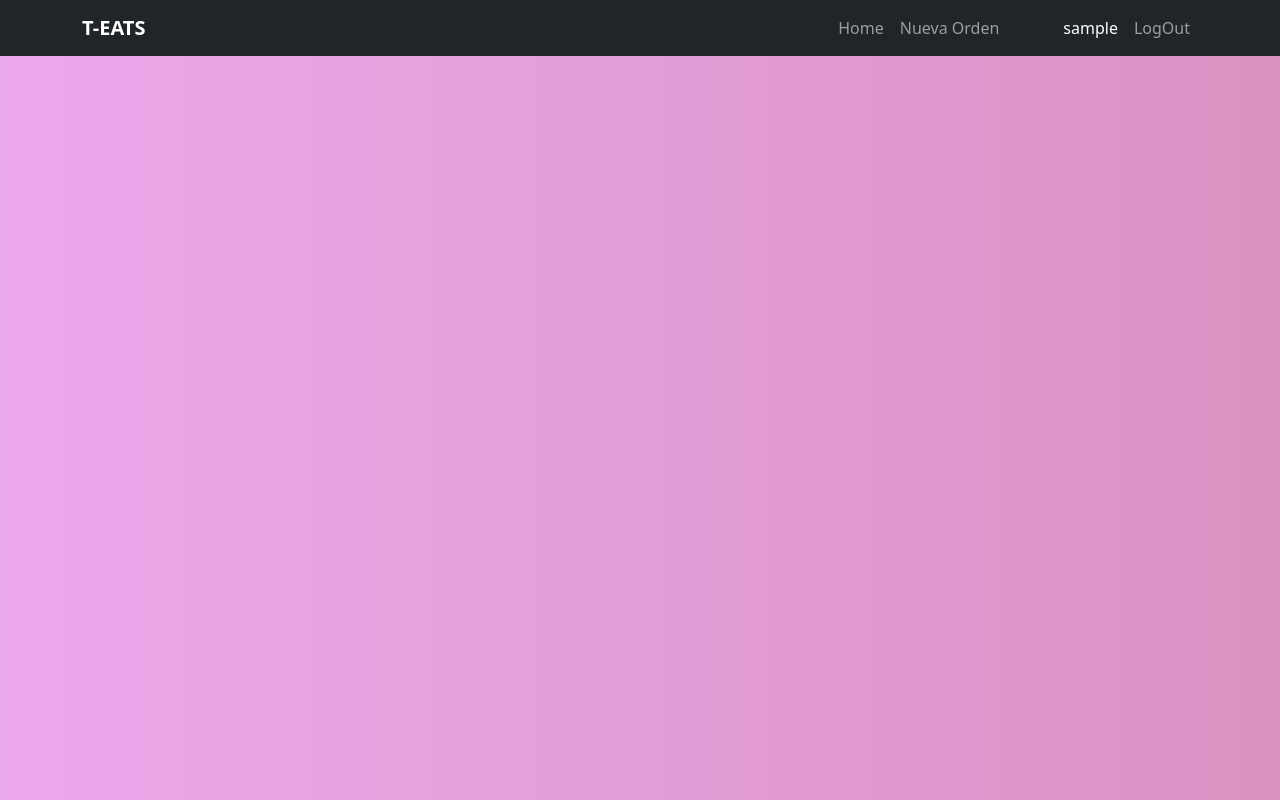
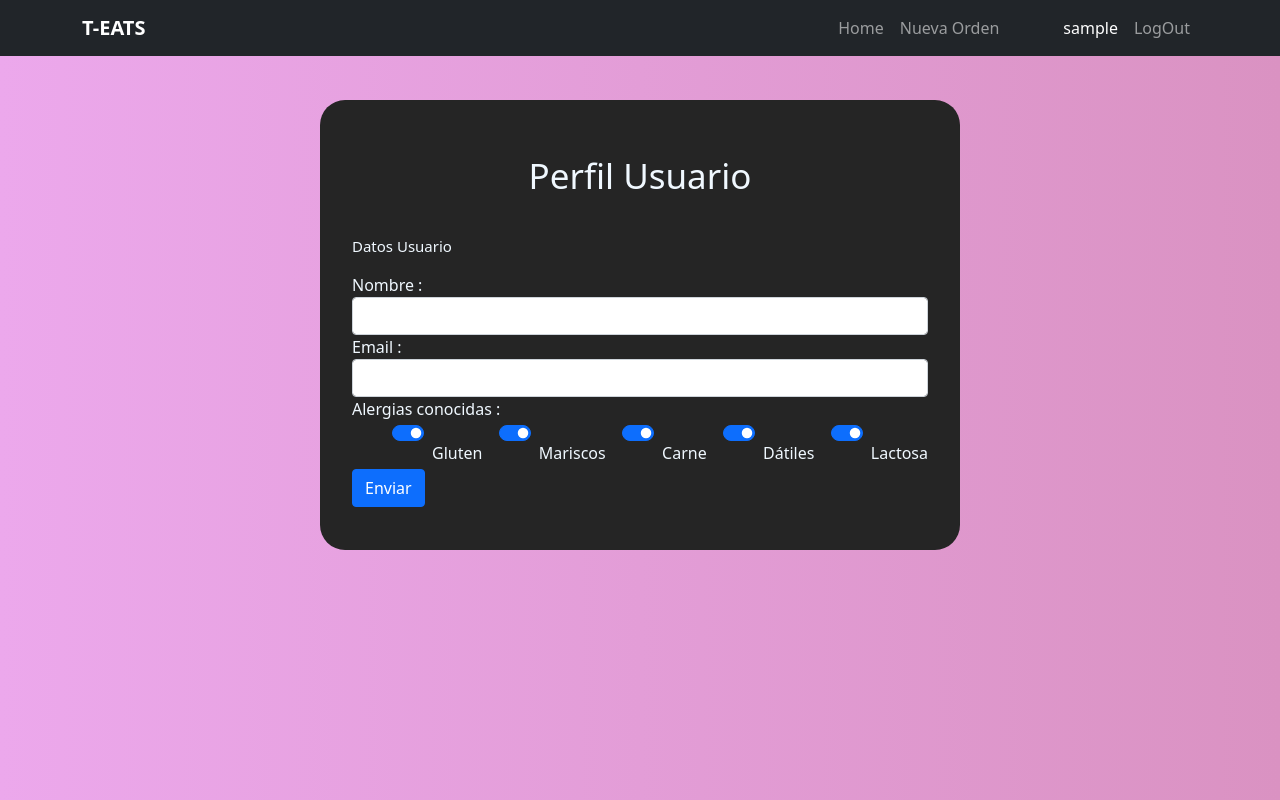
Before and after one commit to Adrytan710/Proyecto_Final_Campus, an Angular app: page /profile in a window 1280 px wide. Built offline with nearby package versions, Linux system fonts and the light colour scheme; sample sign-in values are in the browser's storage.

Commit message:
primer ezsbozo del componente perfil, falta arreglar interfaz, desarrollar la lógica del componente y deplegar la misma para funcionalidad

```diff
--- a/src/app/usuarios/alergias-usuario/alergias-usuario.component.css
+++ b/src/app/usuarios/alergias-usuario/alergias-usuario.component.css
@@ -0,0 +1,36 @@
+main {
+  width: 50%;
+  height: 450px;
+  background-color: rgb(37, 37, 37);
+  margin-top: 100px;
+  margin-left: 25%;
+  border-radius: 25px;
+}
+
+header {
+  padding-top: 50px;
+  font-size: 35px;
+  text-align: center;
+  color: aliceblue;
+}
+
+p {
+  font-size: 15px;
+  color: aliceblue;
+}
+
+form {
+  margin: 5%;
+  color: aliceblue;
+}
+
+#check {
+  display: flex;
+  flex-direction: row;
+  justify-content:space-between;
+}
+
+#check > div {
+  display: flex;
+  flex-direction: column;
+}
--- a/src/app/usuarios/alergias-usuario/alergias-usuario.component.html
+++ b/src/app/usuarios/alergias-usuario/alergias-usuario.component.html
@@ -1 +1,44 @@
-<p>alergias-usuario works!</p>
+<main>
+  <header>Perfil Usuario</header>
+    <section>
+      <form class="form">
+        <p>Datos Usuario</p>
+        <div class="form-group">
+          <label for="name">Nombre :</label>
+          <input type="text" class="form-control" id="nombre">
+        </div>
+        <div class="form-group">
+          <label for="email">Email :</label>
+          <input type="text" class="form-control" id="email">
+        </div>
+        <div class="form-group">
+          <label for="alergias">Alergias conocidas :</label>
+        </div>
+        <div class="form-check form-switch" id="check">
+          <div class="form-check form-switch">
+            <input class="form-check-input" type="checkbox" id="gluten" checked>
+            <label class="form-check-label" for="flexSwitchCheckChecked">Gluten</label>
+          </div>
+          <div class="form-check form-switch">
+            <input class="form-check-input" type="checkbox" id="mariscos" checked>
+            <label class="form-check-label" for="flexSwitchCheckChecked">Mariscos</label>
+          </div>
+          <div class="form-check form-switch">
+            <input class="form-check-input" type="checkbox" id="carne" checked>
+            <label class="form-check-label" for="flexSwitchCheckChecked">Carne</label>
+          </div>
+          <div class="form-check form-switch">
+            <input class="form-check-input" type="checkbox" id="datile" checked>
+            <label class="form-check-label" for="flexSwitchCheckChecked">Dátiles</label>
+          </div>
+          <div class="form-check form-switch">
+            <input class="form-check-input" type="checkbox" id="lactosa" checked>
+            <label class="form-check-label" for="flexSwitchCheckChecked">Lactosa</label>
+          </div>
+        </div>
+        <div class="form-group">
+          <button type="button" class="btn btn-primary">Enviar</button>
+        </div>
+      </form>
+    </section>
+</main>
--- a/src/index.html
+++ b/src/index.html
@@ -1,14 +1,26 @@
-<!doctype html>
+<!DOCTYPE html>
 <html lang="en">
   <head>
-  <meta charset="utf-8">
+    <meta charset="utf-8" />
     <title>ProyectoReservaMenjador</title>
-  <base href="/">
-  <meta name="viewport" content="width=device-width, initial-scale=1">
-  <link rel="icon" type="image/x-icon" href="favicon.ico">
-  <link href="https://cdn.jsdelivr.net/npm/bootstrap@5.0.2/dist/css/bootstrap.min.css" rel="stylesheet" integrity="sha384-EVSTQN3/azprG1Anm3QDgpJLIm9Nao0Yz1ztcQTwFspd3yD65VohhpuuCOmLASjC" crossorigin="anonymous">
-  <script src="https://cdn.jsdelivr.net/npm/bootstrap@5.0.2/dist/js/bootstrap.bundle.min.js" integrity="sha384-MrcW6ZMFYlzcLA8Nl+NtUVF0sA7MsXsP1UyJoMp4YLEuNSfAP+JcXn/tWtIaxVXM" crossorigin="anonymous"></script>
-  <link rel="stylesheet" href="https://cdnjs.cloudflare.com/ajax/libs/font-awesome/4.7.0/css/font-awesome.min.css"/>
+    <base href="/" />
+    <meta name="viewport" content="width=device-width, initial-scale=1" />
+    <link rel="icon" type="image/x-icon" href="favicon.ico" />
+    <link
+      href="https://cdn.jsdelivr.net/npm/bootstrap@5.0.2/dist/css/bootstrap.min.css"
+      rel="stylesheet"
+      integrity="sha384-EVSTQN3/azprG1Anm3QDgpJLIm9Nao0Yz1ztcQTwFspd3yD65VohhpuuCOmLASjC"
+      crossorigin="anonymous"
+    />
+    <script
+      src="https://cdn.jsdelivr.net/npm/bootstrap@5.0.2/dist/js/bootstrap.bundle.min.js"
+      integrity="sha384-MrcW6ZMFYlzcLA8Nl+NtUVF0sA7MsXsP1UyJoMp4YLEuNSfAP+JcXn/tWtIaxVXM"
+      crossorigin="anonymous"
+    ></script>
+    <link
+      rel="stylesheet"
+      href="https://cdnjs.cloudflare.com/ajax/libs/font-awesome/4.7.0/css/font-awesome.min.css"
+    />
   </head>
   <body>
     <app-root></app-root>
```
Lines whose indentation alone changed are shown as unchanged.
